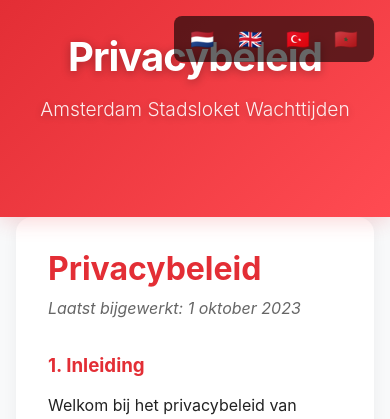
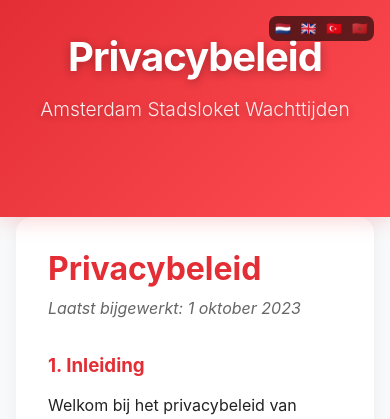
Before and after one commit to TJKNL/StadsloketWachtWijzer, a Flask app: page /privacy in a window 390 px wide. Shown: the top 419 px of the page. Run offline with Flask 3, Linux system fonts and the light colour scheme.

Commit message:
Refactor language switcher styles for improved responsiveness and aesthetics

```diff
--- a/static/style.css
+++ b/static/style.css
@@ -187,18 +187,19 @@ body {
     top: 1rem;
     right: 1rem;
     display: flex;
-    gap: 0.5rem;
+    gap: 0.2rem;
     z-index: 9999;
     background-color: rgba(0,0,0,0.6);
     color: #fff;
-    padding: 0.5rem;
+    padding: 0.2rem;
     border-radius: 0.5rem;
 }
 
 .language-switcher a {
     text-decoration: none;
-    font-size: 1.2rem;
+    font-size: 0.8rem;
     transition: transform 0.2s;
+    padding: 0.1rem 0.2rem;
 }
 
 .language-switcher a:hover {
@@ -208,7 +209,7 @@ body {
 .language-switcher a {
     color: white;
     text-decoration: none;
-    padding: 0.2rem 0.5rem;
+    padding: 0.1rem 0.2rem;
     border-radius: 4px;
 }
 
```
